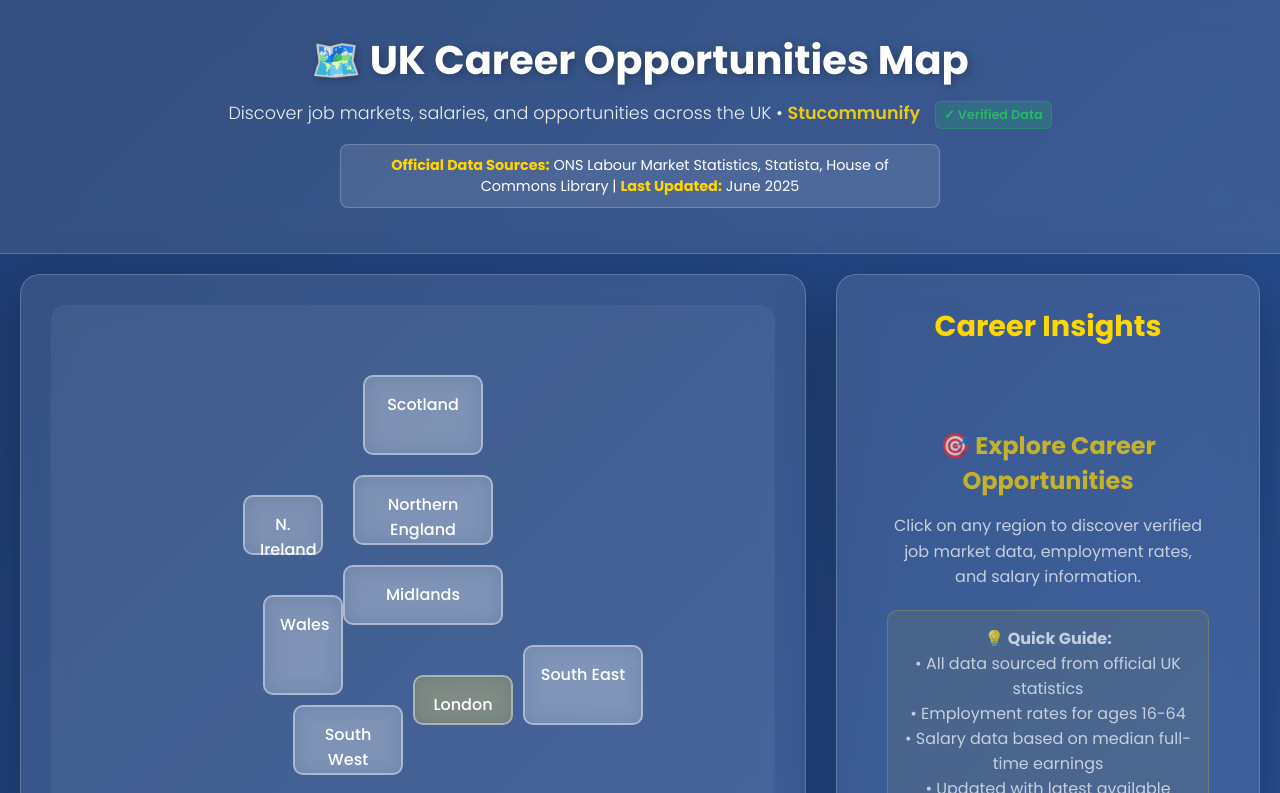
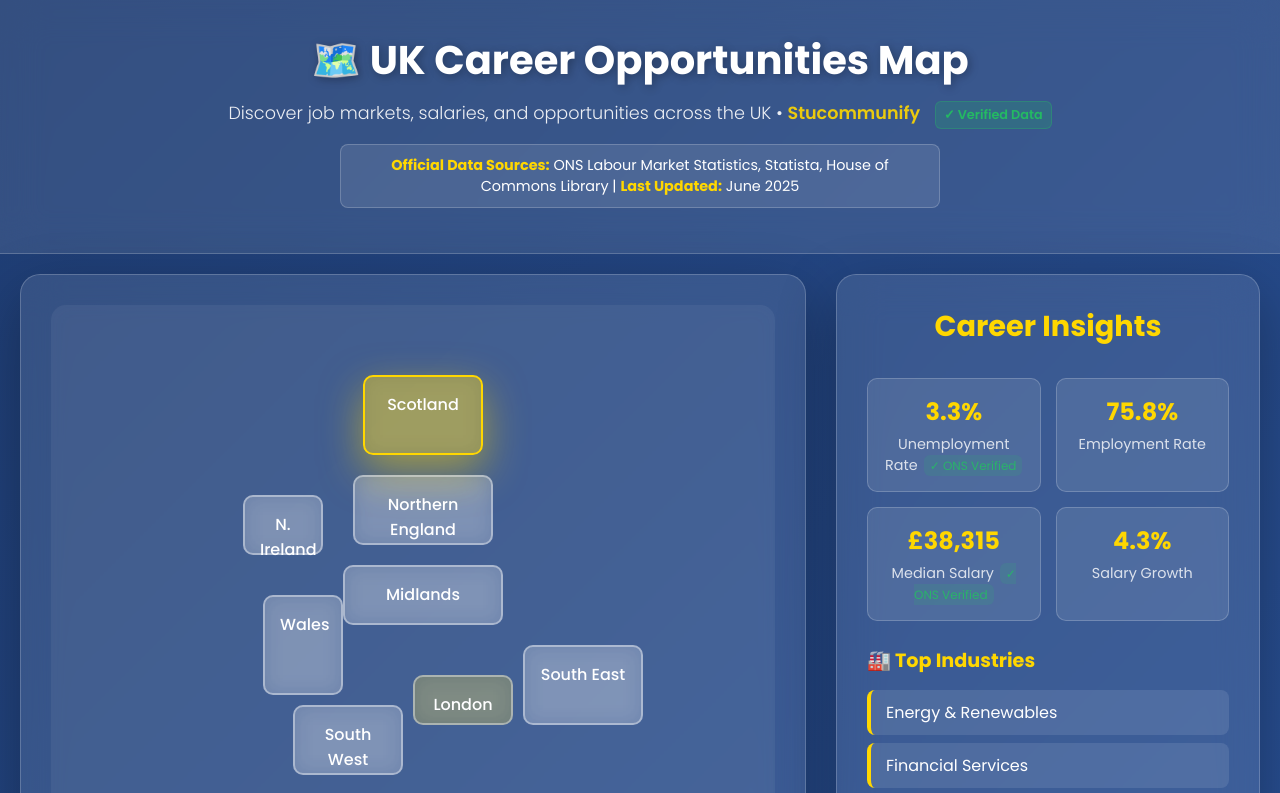
Before and after one commit to Benco244/UK-Career-Map, a plain HTML site: page index.html in a window 1280 px wide. Both pictures are taken after a click on the element "Scotland". Shown: the top 793 px of the page. Drawn offline with Linux system fonts and the light colour scheme.

Commit message:
Update index.html

```diff
--- a/index.html
+++ b/index.html
@@ -785,6 +785,32 @@
     if (verifiedDateEl) {
       verifiedDateEl.textContent = verifiedText;
     }
+
+    // Region interactivity logic
+    const regions = document.querySelectorAll('.region');
+    const infoPanels = document.querySelectorAll('.region-info');
+    const defaultInfo = document.getElementById('default-info');
+
+    regions.forEach(region => {
+      region.addEventListener('click', () => {
+        // Remove active class from all regions
+        regions.forEach(r => r.classList.remove('active'));
+        // Add active class to clicked region
+        region.classList.add('active');
+
+        // Hide all info panels
+        infoPanels.forEach(panel => panel.classList.remove('active'));
+        // Hide default info
+        defaultInfo.style.display = 'none';
+
+        // Show the selected region’s info
+        const selectedRegion = region.getAttribute('data-region');
+        const selectedPanel = document.getElementById(`${selectedRegion}-info`);
+        if (selectedPanel) {
+          selectedPanel.classList.add('active');
+        }
+      });
+    });
   });
 </script>
 
```
Lines whose indentation alone changed are shown as unchanged.
